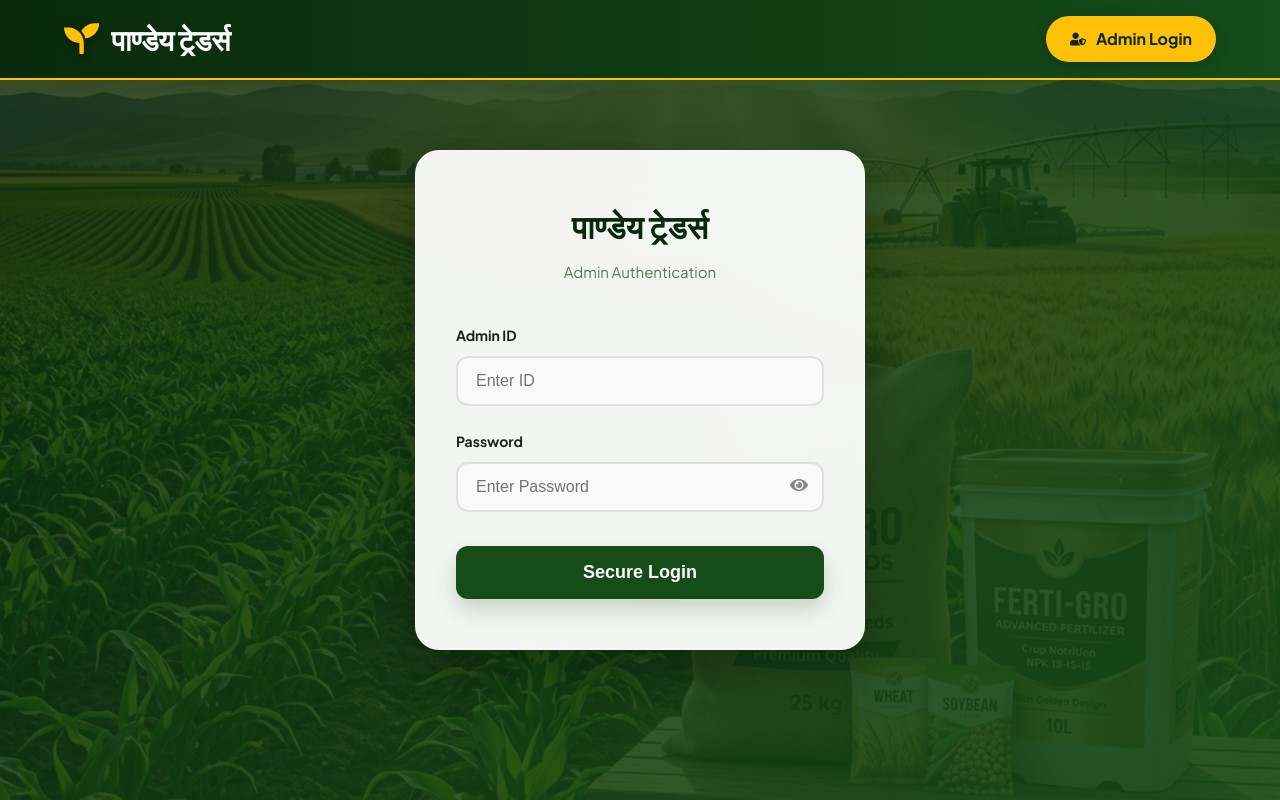
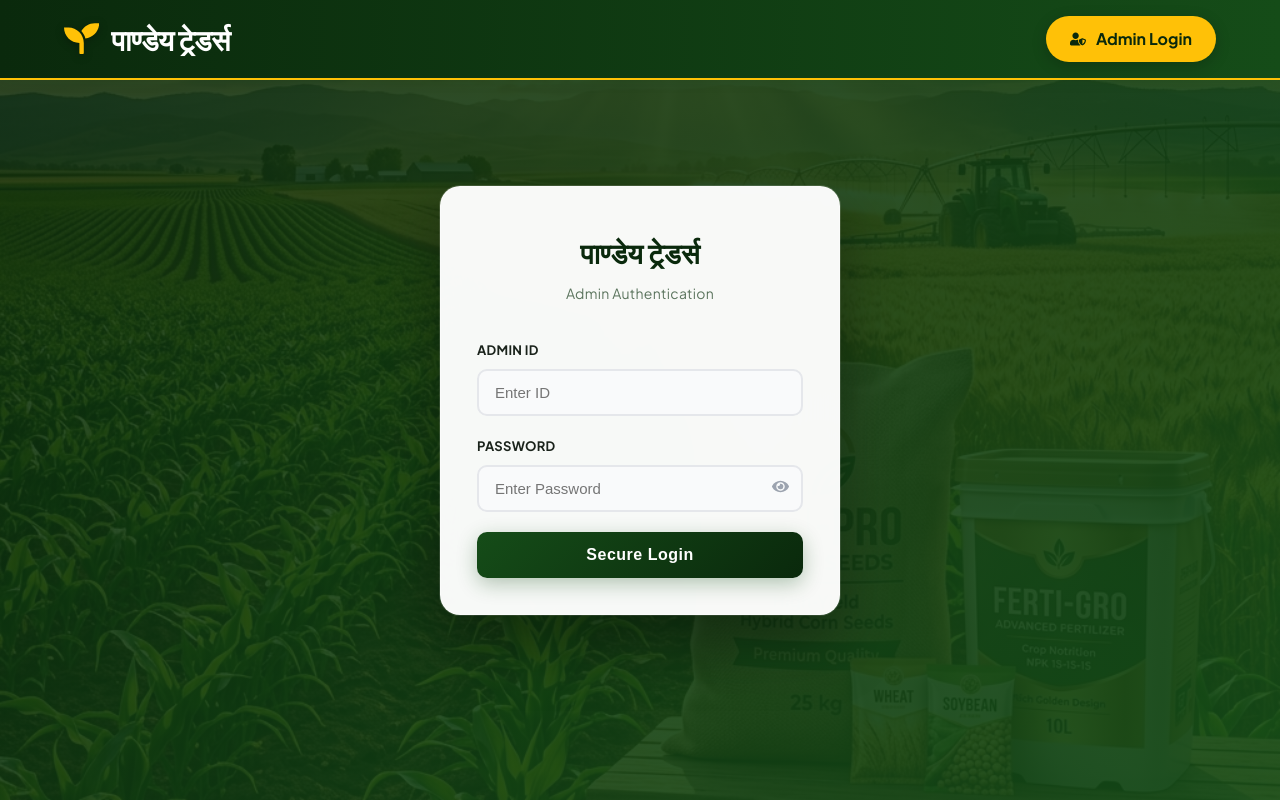
Before and after one commit to ujjwaltiwariHp/pandey, a Next.js app in the folder frontend/: page /login in a window 1280 px wide. Built offline with nearby package versions, Linux system fonts and the light colour scheme; no server answers.

Commit message:
Update API URL and fix warnings

```diff
--- a/frontend/src/app/globals.css
+++ b/frontend/src/app/globals.css
@@ -598,69 +598,95 @@ body {
   justify-content: center;
   background: url('/premium_farming_hero.png') no-repeat center center/cover;
   position: relative;
+  padding: 20px;
 }
 .login-page::before {
   content: '';
   position: absolute;
   inset: 0;
-  background: linear-gradient(135deg, rgba(10,41,12,0.8), rgba(21,76,24,0.9));
+  background: linear-gradient(135deg, rgba(10,41,12,0.85), rgba(21,76,24,0.92));
 }
 
 .login-card {
-  background: rgba(255, 255, 255, 0.95);
-  backdrop-filter: blur(20px);
-  padding: 50px 40px;
-  border-radius: var(--radius-lg);
-  box-shadow: 0 25px 50px rgba(0,0,0,0.3);
-  width: 100%;
-  max-width: 450px;
+  background: rgba(255, 255, 255, 0.97);
+  backdrop-filter: blur(24px);
+  padding: 44px 36px 36px;
+  border-radius: 20px;
+  box-shadow: 0 30px 60px rgba(0,0,0,0.35), 0 0 0 1px rgba(255,255,255,0.15);
+  width: 100%;
+  max-width: 400px;
   position: relative;
   z-index: 10;
-  border: 1px solid rgba(255,255,255,0.2);
+  border: 1px solid rgba(255,255,255,0.3);
+  animation: loginCardIn 0.55s cubic-bezier(0.16, 1, 0.3, 1) both;
+  transition: transform 0.3s ease, box-shadow 0.3s ease;
+}
+
+.login-card:hover {
+  transform: translateY(-4px);
+  box-shadow: 0 40px 70px rgba(0,0,0,0.4), 0 0 0 1px rgba(255,255,255,0.2);
+}
+
+@keyframes loginCardIn {
+  from {
+    opacity: 0;
+    transform: translateY(30px) scale(0.97);
+  }
+  to {
+    opacity: 1;
+    transform: translateY(0) scale(1);
+  }
 }
 
 .login-logo {
-  font-size: 32px;
+  font-size: 28px;
   color: var(--primary-dark);
   font-weight: 800;
-  margin-bottom: 8px;
+  margin-bottom: 6px;
   text-align: center;
+  position: relative;
+  display: inline-block;
+  width: 100%;
 }
 
 .login-subtitle {
   color: var(--text-muted);
-  font-size: 15px;
-  margin-bottom: 40px;
+  font-size: 14px;
+  margin-bottom: 36px;
   text-align: center;
+  letter-spacing: 0.3px;
 }
 
 .login-field {
-  margin-bottom: 24px;
+  margin-bottom: 20px;
 }
 
 .login-field label {
   display: block;
-  margin-bottom: 10px;
+  margin-bottom: 8px;
   font-weight: 700;
   color: var(--text);
-  font-size: 14px;
+  font-size: 13px;
+  letter-spacing: 0.3px;
+  text-transform: uppercase;
 }
 
 .login-field input {
   width: 100%;
-  padding: 14px 18px;
-  border: 2px solid #e0e0e0;
-  border-radius: 12px;
-  font-size: 16px;
-  transition: all 0.3s ease;
-  background: #f9f9f9;
+  padding: 13px 16px;
+  border: 2px solid #e5e7eb;
+  border-radius: 10px;
+  font-size: 15px;
+  transition: all 0.25s ease;
+  background: #f9fafb;
+  color: var(--text);
 }
 
 .login-field input:focus {
   outline: none;
   border-color: var(--primary-light);
   background: #fff;
-  box-shadow: 0 0 0 4px rgba(46,125,50,0.1);
+  box-shadow: 0 0 0 3px rgba(46,125,50,0.12);
 }
 
 .password-wrap {
@@ -671,44 +697,68 @@ body {
 
 .toggle-eye {
   position: absolute;
-  right: 16px;
+  right: 14px;
   cursor: pointer;
-  color: #888;
-  font-size: 18px;
-  transition: color 0.3s;
+  color: #9ca3af;
+  font-size: 17px;
+  transition: color 0.2s;
 }
 .toggle-eye:hover { color: var(--primary-light); }
 
 .btn-login {
-  background: var(--primary);
+  background: linear-gradient(135deg, var(--primary) 0%, var(--primary-dark) 100%);
   color: white;
   border: none;
-  padding: 16px;
-  width: 100%;
-  border-radius: 12px;
-  font-size: 18px;
+  padding: 14px;
+  width: 100%;
+  border-radius: 10px;
+  font-size: 16px;
   font-weight: 800;
   cursor: pointer;
-  transition: all 0.3s;
-  margin-top: 10px;
-  box-shadow: 0 10px 20px rgba(21,76,24,0.2);
-}
-
-.btn-login:hover {
-  background: var(--primary-dark);
+  transition: all 0.3s cubic-bezier(0.4, 0, 0.2, 1);
+  margin-top: 8px;
+  box-shadow: 0 6px 20px rgba(21,76,24,0.3);
+  display: flex;
+  align-items: center;
+  justify-content: center;
+  gap: 10px;
+  letter-spacing: 0.5px;
+}
+
+.btn-login:hover:not(:disabled) {
   transform: translateY(-2px);
-  box-shadow: 0 15px 25px rgba(21,76,24,0.3);
+  box-shadow: 0 12px 28px rgba(21,76,24,0.4);
+}
+
+.btn-login:active:not(:disabled) {
+  transform: translateY(0);
+}
+
+.btn-login:disabled {
+  opacity: 0.8;
+  cursor: not-allowed;
+}
+
+.btn-login-spinner {
+  width: 18px;
+  height: 18px;
+  border: 2.5px solid rgba(255,255,255,0.4);
+  border-top-color: #fff;
+  border-radius: 50%;
+  animation: spin 0.7s linear infinite;
+  flex-shrink: 0;
 }
 
 .login-error {
   background: #fef2f2;
   color: #dc2626;
-  padding: 12px;
+  padding: 10px 14px;
   border-radius: 8px;
-  font-size: 14px;
-  margin-top: 20px;
+  font-size: 13.5px;
+  margin-top: 16px;
   text-align: center;
   border: 1px solid #fecaca;
+  font-weight: 600;
 }
 
 
--- a/frontend/src/app/login/page.js
+++ b/frontend/src/app/login/page.js
@@ -70,7 +70,12 @@ export default function LoginPage() {
               </div>
             </div>
             <button type="submit" className="btn-login" disabled={loading}>
-              {loading ? "Logging in..." : "Secure Login"}
+              {loading ? (
+                <>
+                  <span className="btn-login-spinner"></span>
+                  Logging in...
+                </>
+              ) : "Secure Login"}
             </button>
             {error && <div className="login-error">{error}</div>}
           </form>
```
Also changed, not shown: frontend/src/components/AdminPanel.js (+6 -1 lines).
